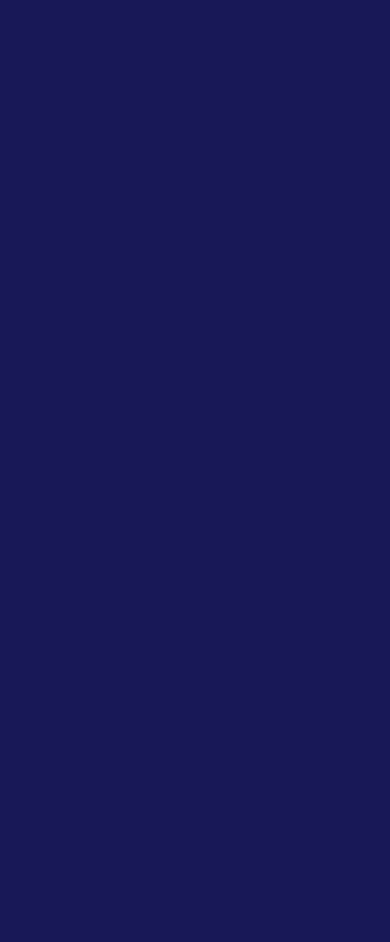
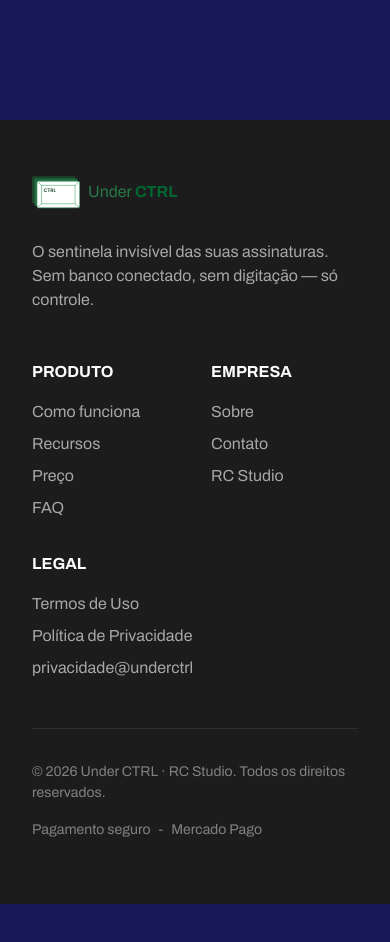
Before and after one commit to PedroRigolon/under-ctrl, a Next.js app in the folder frontend/: page / in a window 390 px wide. Shown: the part 1920-2862 px from the top of the page. Before the commit the page ends 844 px from the top, so only its background shows below. Built offline with nearby package versions, Linux system fonts and the light colour scheme.

Commit message:
add: footer responsivo (mobile & desktop)

```diff
--- a/frontend/src/app/(SSR)/page.tsx
+++ b/frontend/src/app/(SSR)/page.tsx
@@ -1,6 +1,7 @@
 export default function Home() {
   return (
     <>
+    <p className="py-255"></p>
     </>
   );
 }
--- a/frontend/src/components/Footer.tsx
+++ b/frontend/src/components/Footer.tsx
@@ -1,6 +1,63 @@
-export default function Footer(){
-    return (
-        <>
-        </>
-    );
+import Brand from "@/components/ui/Brand";
+import FooterColumn from "@/components/ui/FooterColumn";
+import { ShieldCheck } from "lucide-react";
+
+const produto = [
+  { label: "Como funciona", href: "#" },
+  { label: "Recursos", href: "#" },
+  { label: "Preço", href: "#" },
+  { label: "FAQ", href: "#" },
+];
+
+const empresa = [
+  { label: "Sobre", href: "#" },
+  { label: "Contato", href: "#" },
+  { label: "RC Studio", href: "#" },
+];
+
+const legal = [
+  { label: "Termos de Uso", href: "#" },
+  { label: "Política de Privacidade", href: "#" },
+  { label: "privacidade@underctrl", href: "#" },
+];
+
+export default function Footer() {
+  return (
+    <footer className="bg-footer mb-navbar-desktop md:mb-0">
+      <div className="px-gutter-mobile lg:max-w-[1200px] lg:mx-auto pt-xl pb-xxl md:pb-xl flex flex-col gap-xl">
+        <div className="flex flex-col gap-xl md:flex-row md:justify-between">
+          <div className="flex flex-col gap-md md:max-w-50 lg:max-w-80">
+            <Brand />
+            <p className="text-footer-link text-regular-body">
+              O sentinela invisível das suas assinaturas. Sem banco conectado,
+              sem digitação — só controle.
+            </p>
+          </div>
+
+          <div className="grid grid-cols-2 gap-lg md:flex md:gap-xl lg:gap-xxxl">
+            <FooterColumn title="PRODUTO" links={produto} />
+            <FooterColumn title="EMPRESA" links={empresa} />
+            <FooterColumn
+              title="LEGAL"
+              links={legal}
+              className="col-span-2 md:col-span-1"
+            />
+          </div>
+        </div>
+
+        <div className="border-t border-footer-divider pt-lg flex flex-col gap-sm md:flex-row md:items-center md:justify-between text-footer-subtle text-mobile">
+          <p>© 2026 Under CTRL · RC Studio. Todos os direitos reservados.</p>
+          <div className="flex flex-col gap-xs md:flex-row md:items-center md:gap-lg">
+            <span className="flex items-center gap-xs">
+              <ShieldCheck className="hidden md:block size-4" />
+              <span className="flex gap-xs">
+                Pagamento seguro <span>-</span>
+                <span>Mercado Pago</span>
+              </span>
+            </span>
+          </div>
+        </div>
+      </div>
+    </footer>
+  );
 }
--- /dev/null
+++ b/frontend/src/components/ui/FooterColumn.tsx
@@ -0,0 +1,39 @@
+import Link from "next/link";
+import type { ComponentProps } from "react";
+
+interface FooterLink {
+  label: string;
+  href: ComponentProps<typeof Link>["href"];
+}
+
+interface FooterColumnProps {
+  title: string;
+  links: FooterLink[];
+  className?: string;
+}
+
+export default function FooterColumn({
+  title,
+  links,
+  className = "",
+}: FooterColumnProps) {
+  return (
+    <div className={`flex flex-col gap-sm ${className}`}>
+      <h3 className="text-footer-heading text-tag font-bold uppercase">
+        {title}
+      </h3>
+      <ul className="flex flex-col gap-xs list-none">
+        {links.map((link) => (
+          <li key={link.label}>
+            <Link
+              href={link.href}
+              className="text-footer-link text-regular-body hover:text-footer-heading transition-colors"
+            >
+              {link.label}
+            </Link>
+          </li>
+        ))}
+      </ul>
+    </div>
+  );
+}
--- a/frontend/src/styles/globals.css
+++ b/frontend/src/styles/globals.css
@@ -126,6 +126,13 @@
   --color-alert-dark: var(--red-900);
   --color-alert-light: var(--red-200);
 
+  /* Footer (superfície escura) */
+  --color-footer: var(--grey-800);          /* #1C1C1C — fundo */
+  --color-footer-heading: var(--white-50);  /* títulos das colunas (quase branco) */
+  --color-footer-link: var(--white-700);    /* links / tagline (#A7A7A7) */
+  --color-footer-subtle: var(--white-800);  /* copyright / selos (#818181) */
+  --color-footer-divider: var(--grey-600);  /* #2E2E2E — linha divisória */
+
   --color-warning: var(--yellow-500);
   --color-warning-dark: var(--yellow-900);
   --color-warning-light: var(--yellow-200);
@@ -154,6 +161,7 @@
   --spacing-lg: 2rem;
   --spacing-xl: 3rem;
   --spacing-xxl: 4rem;
+  --spacing-xxxl: 5rem;
 
   /* tamanhos */
 
```
Also changed, not shown: 1 other file (tests, documents, lock files or other folders).
